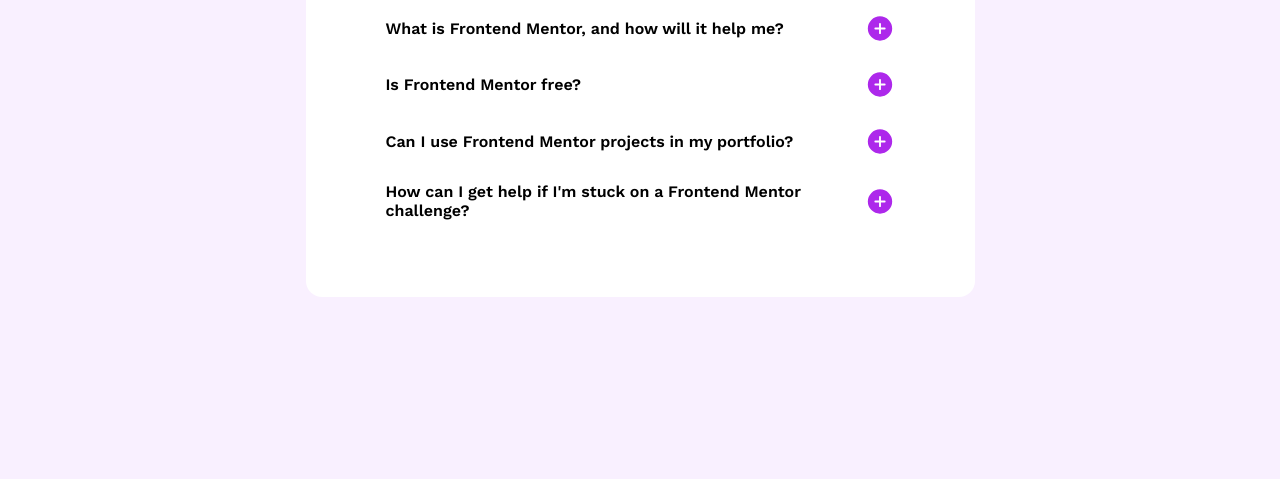
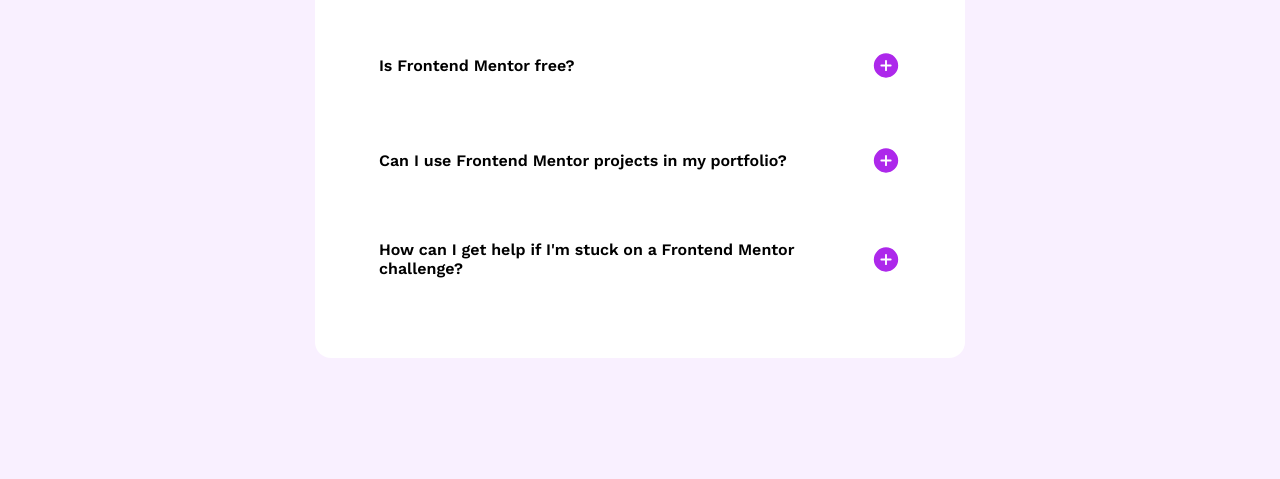
Before and after one commit to Abdullahi-abdiaziz/faq-accordion, a plain HTML site: page index.html in a window 1280 px wide. Shown: the part 321-800 px from the top of the page. Drawn offline with nearby package versions, Linux system fonts and the light colour scheme.

Commit message:
update the container

```diff
--- a/style.css
+++ b/style.css
@@ -38,16 +38,16 @@ a {
 }
 
 .container {
-  max-width: 669px;
+  max-width: 650px;
   display: grid;
   /* justify-items: center; */
   background-color: var(--card-bg);
-  padding: 4rem 5rem;
+  padding: 3rem 4rem;
   border-radius: 1rem;
 }
 
 .section {
-  margin-block: 0.8rem;
+  margin-block: 2rem;
 }
 
 .header.flex {
```
